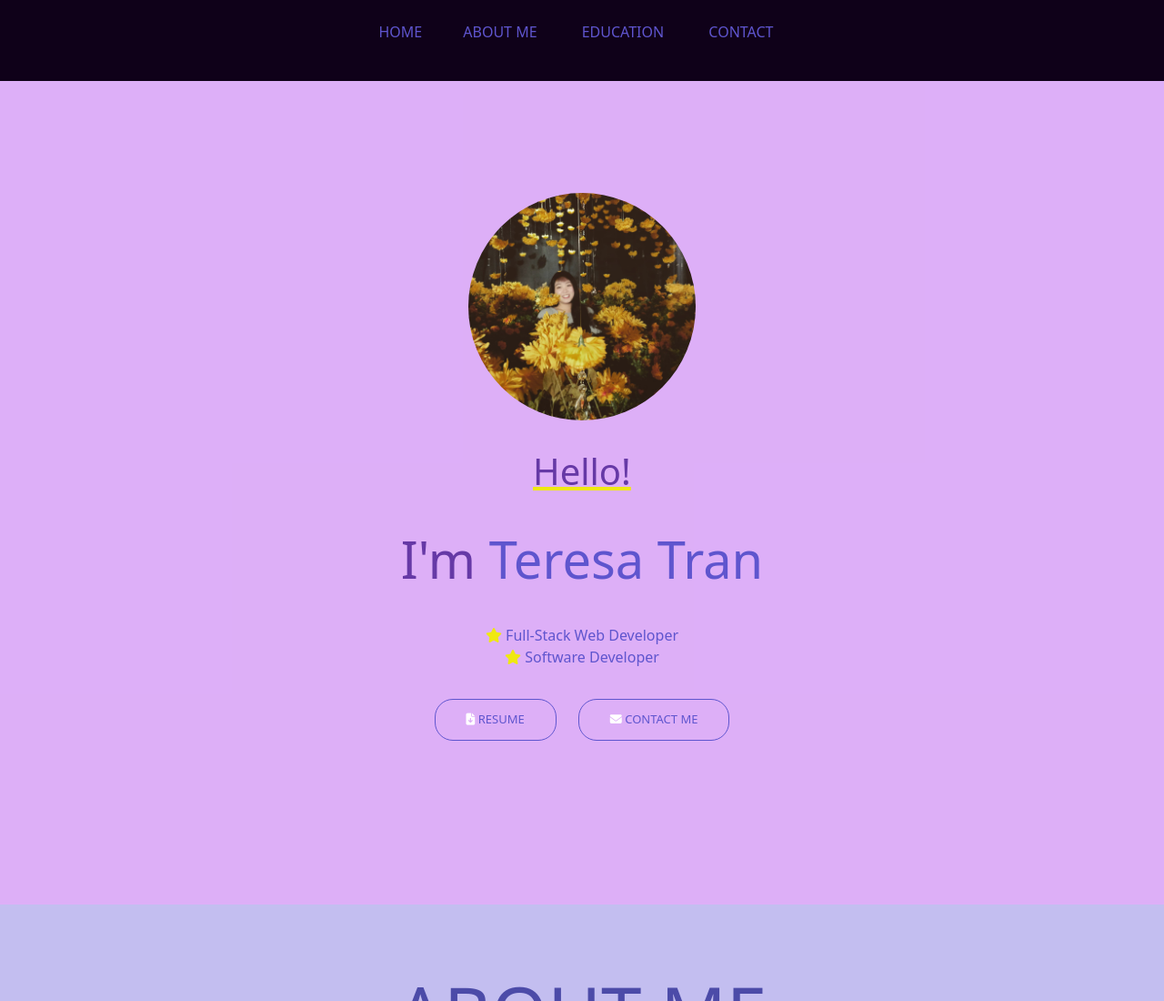
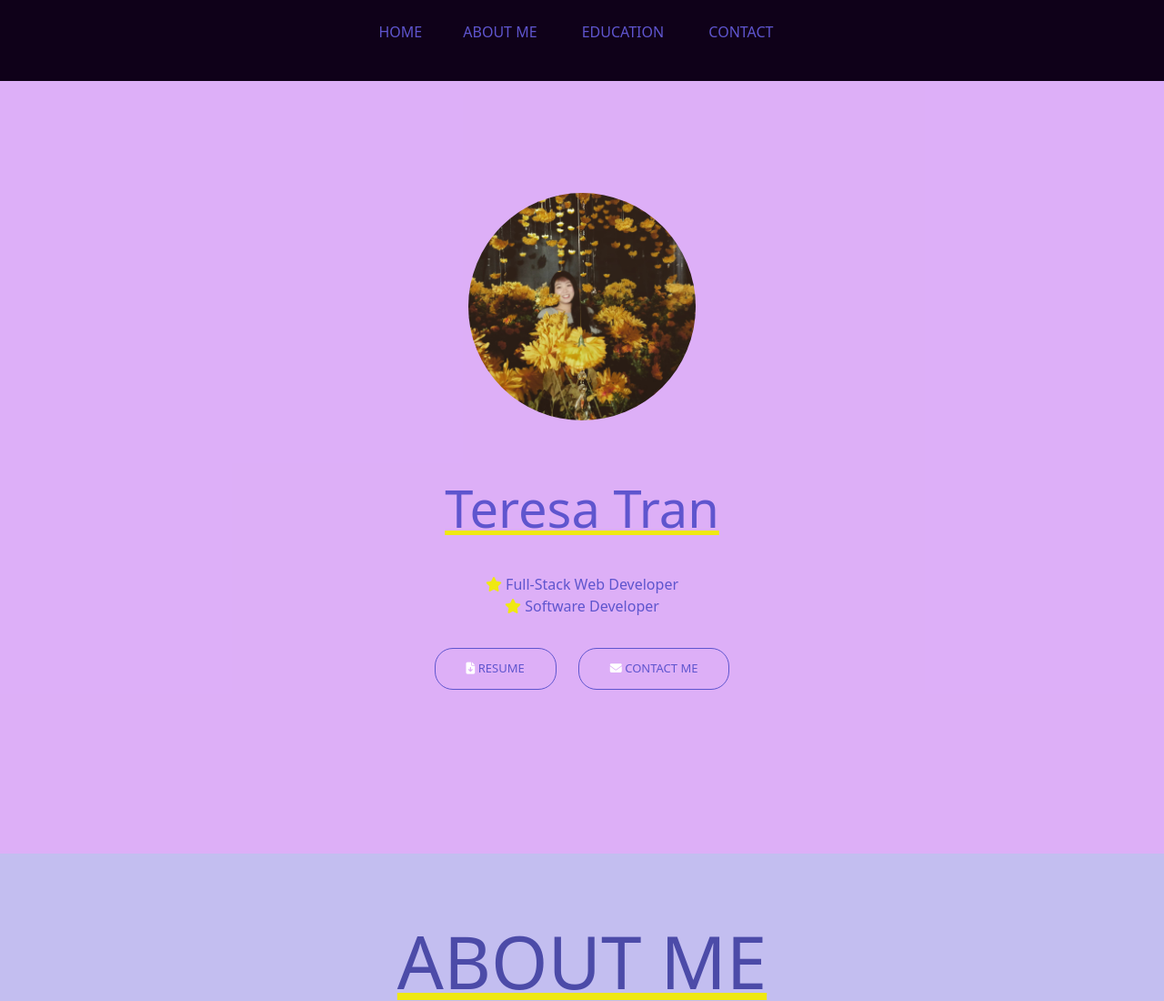
Before and after one commit to Tran-Teresa/Tran-Teresa.github.io, a website: page index.html in a window 1280 px wide. Shown: the top 1100 px of the page at 91% size. Drawn offline with nearby package versions, Linux system fonts and the light colour scheme.

Commit message:
updated css and html

```diff
--- a/css/styles.css
+++ b/css/styles.css
@@ -70,11 +70,6 @@ button, input {
     color: #4c4ba8;
     text-align: center;
     margin-bottom: 2rem;
-    text-decoration: underline;
-    text-decoration-color: #efe811;
-}
-
-.greeting {
     text-decoration: underline;
     text-decoration-color: #efe811;
 }
@@ -220,6 +215,8 @@ button, input {
 
 .name-highlight {
     color: #5f55ce;
+    text-decoration: underline;
+    text-decoration-color: #efe811;
 }
 
 .fa-star {
--- a/index.html
+++ b/index.html
@@ -49,8 +49,7 @@
                         <a href="index.html"><img src="./images/JPEG_20181126_104946.jpg" alt="home-img"></a>
                     </div>
                     <div class="home-text">
-                        <h3 class="greeting animate__animated animate__tada">Hello!</h3>
-                        <h2>I'm <span class="name-highlight animate__animated animate__flash">Teresa Tran</span></h2>
+                        <h2><span class="name-highlight animate__animated animate__flash">Teresa Tran</span></h2>
                         <span class="color"><i class="fa-solid fa-star"></i> Full-Stack Web Developer <br><i class="fa-solid fa-star"></i> Software Developer</span><br>
                     </div>
                     <div class="home-btns">
```
